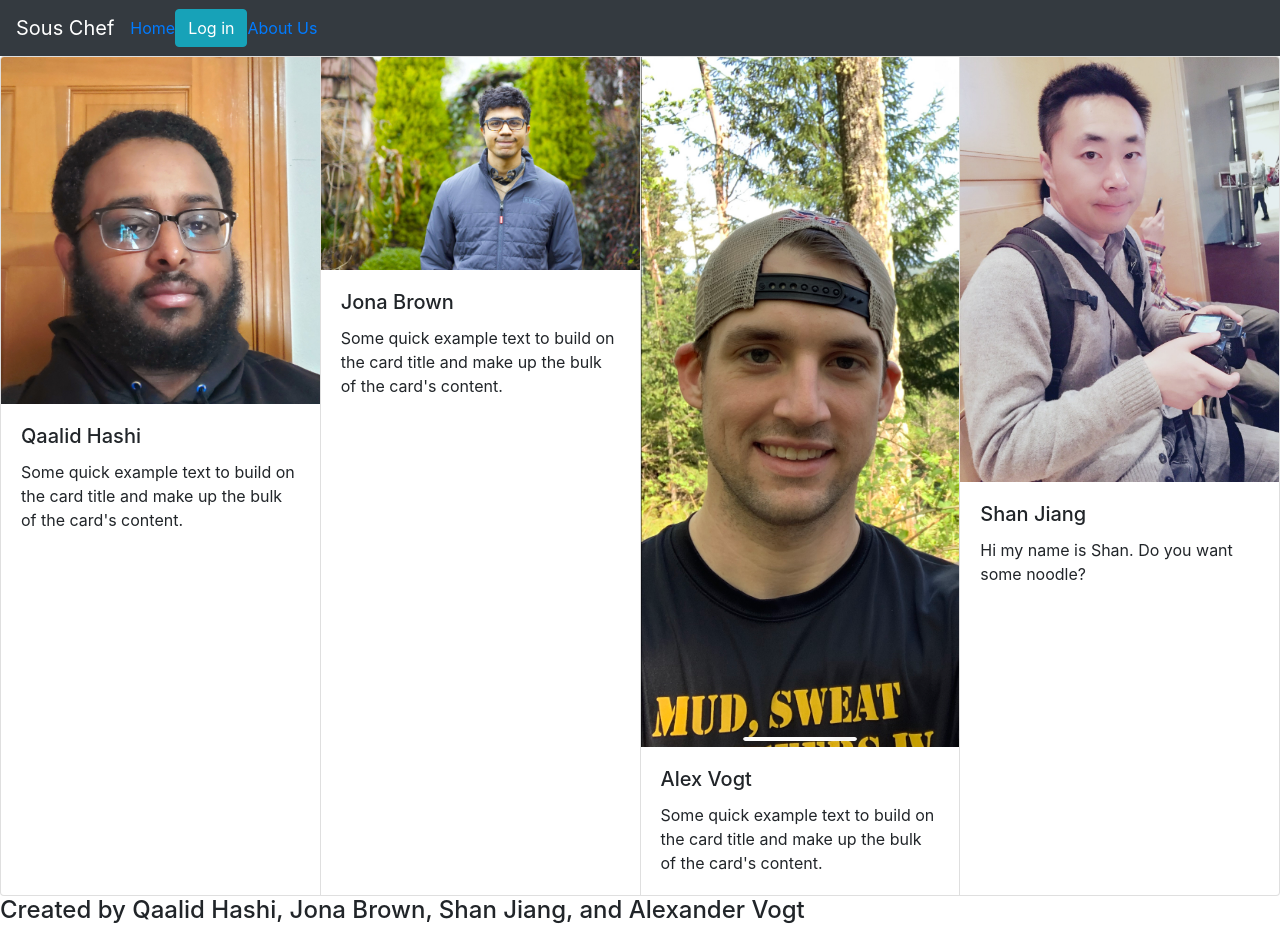
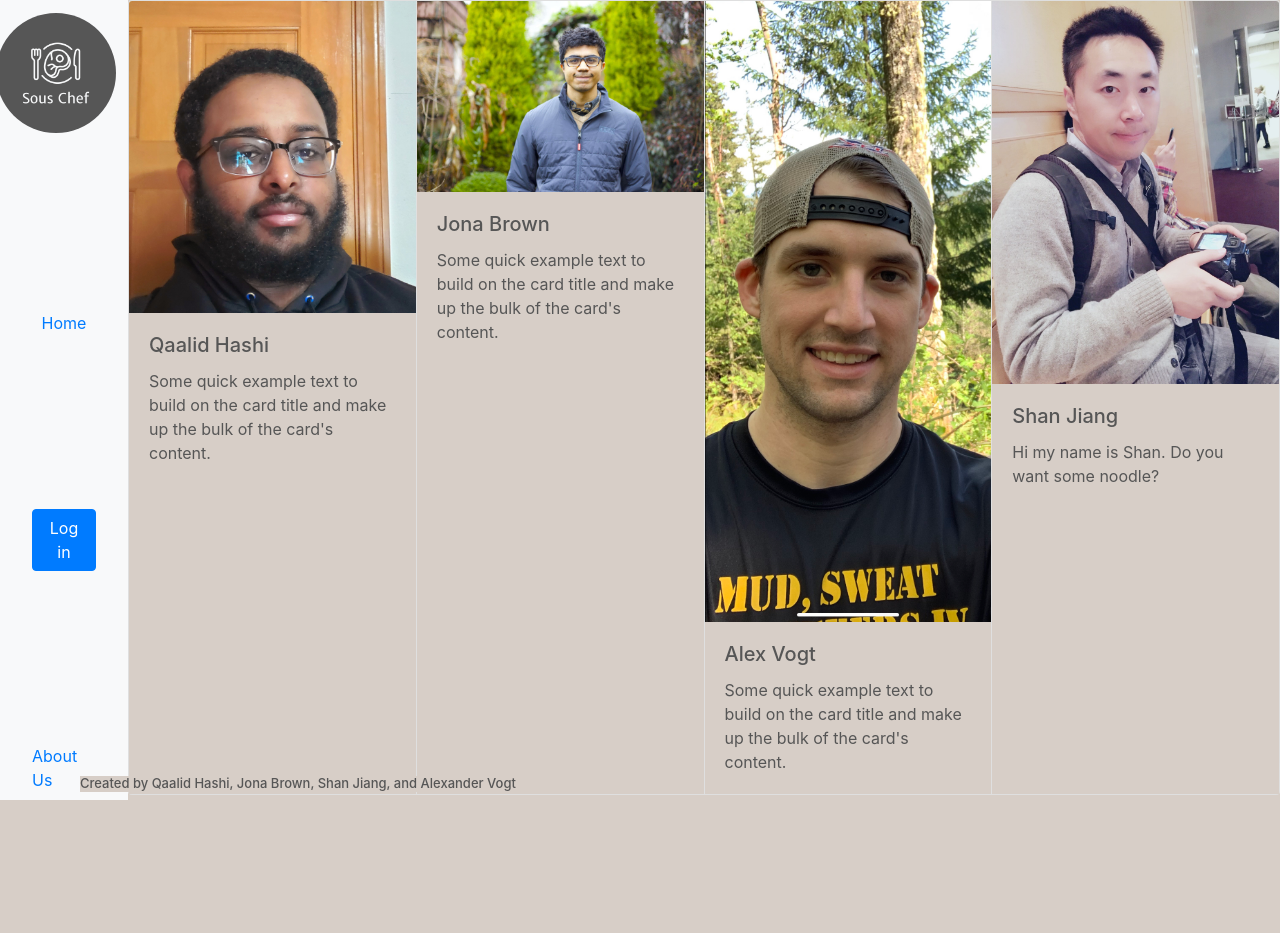
Before and after one commit to Team-PUT/final-project, a React (Create React App) app: page /aboutUs in a window 1280 px wide. After the commit the page ends 800 px from the top, so only its background shows below. Built offline with nearby package versions, Linux system fonts and the light colour scheme.

Commit message:
Profile not working, all else functional

```diff
--- a/src/App.css
+++ b/src/App.css
@@ -1,38 +1,4 @@
-.App {
-  text-align: center;
+* {
+  background-color: #D7CEC7;
+  color: #565656;
 }
-
-.App-logo {
-  height: 40vmin;
-  pointer-events: none;
-}
-
-@media (prefers-reduced-motion: no-preference) {
-  .App-logo {
-    animation: App-logo-spin infinite 20s linear;
-  }
-}
-
-.App-header {
-  background-color: #282c34;
-  min-height: 100vh;
-  display: flex;
-  flex-direction: column;
-  align-items: center;
-  justify-content: center;
-  font-size: calc(10px + 2vmin);
-  color: white;
-}
-
-.App-link {
-  color: #61dafb;
-}
-
-@keyframes App-logo-spin {
-  from {
-    transform: rotate(0deg);
-  }
-  to {
-    transform: rotate(360deg);
-  }
-}
--- a/src/App.js
+++ b/src/App.js
@@ -9,6 +9,7 @@ import FormPage from './FormPage';
 import Footer from './Footer';
 import Profile from './Profile';
 import AboutUs from './AboutUs';
+import HomePage from './HomePage';
 
 import 'bootstrap/dist/css/bootstrap.min.css';
 
@@ -25,12 +26,15 @@ class App extends React.Component {
   console.log(isAuthenticated);
 
   return (
-    <>
+    <div className="body">
         <Router className="body">
           <IsLoadingAndError>
             <NavbarClass auth = {isAuthenticated}/>
             <Switch>
               <Route exact path="/">
+                <HomePage/>
+              </Route>
+              <Route exact path="/form">
               {isAuthenticated ?
               <FormPage />
                 :
@@ -47,7 +51,7 @@ class App extends React.Component {
           </IsLoadingAndError>
         </Router>
       <Footer />
-    </>
+    </div>
   )
   }
 }
--- /dev/null
+++ b/src/Footer.css
@@ -0,0 +1,11 @@
+.footer-text {
+  display: flex;
+  justify-content: center;
+  font-size: small;
+  position: fixed;
+  bottom: 0;
+  margin-left: 5rem;
+}
+.footer-container {
+  margin-bottom: 0;
+}
--- a/src/Footer.js
+++ b/src/Footer.js
@@ -1,10 +1,13 @@
 import React from 'react';
 
+import './Footer.css';
 
 class Footer extends React.Component {
   render () {
     return (
-      <h4> Created by Qaalid Hashi, Jona Brown, Shan Jiang, and Alexander Vogt </h4>
+      <div className="footer-container">
+      <h4 className="footer-text"> Created by Qaalid Hashi, Jona Brown, Shan Jiang, and Alexander Vogt </h4>
+      </div>
     )
   }
 }
--- /dev/null
+++ b/src/LoginButton.css
@@ -0,0 +1,3 @@
+.button {
+  background-color: #76323F;
+}
--- a/src/LoginButton.js
+++ b/src/LoginButton.js
@@ -1,10 +1,11 @@
 import React from 'react';
 import { useAuth0 } from '@auth0/auth0-react';
 import { Button } from 'react-bootstrap';
+import './LoginButton.css';
 
 const LoginButton = () => {
     const { loginWithRedirect } = useAuth0();
-  return <Button variant="info" onClick = {()=>loginWithRedirect()}>Log in </Button>;
+  return <Button className="button" onClick = {()=>loginWithRedirect()}>Log in </Button>;
 };
 
 export default LoginButton;
--- /dev/null
+++ b/src/LogoutButton.css
@@ -0,0 +1,3 @@
+.button {
+  background-color: #76323F;
+}
--- a/src/NavBarClass.js
+++ b/src/NavBarClass.js
@@ -2,26 +2,38 @@ import React from 'react';
 import { Link } from "react-router-dom";
 
 import Navbar from 'react-bootstrap/Navbar';
+import Container from 'react-bootstrap/Container';
 
 import LogoutButton from './LogoutButton';
 import Login from './Login';
 
 import './NavbarClass.css';
+import Logo from './picture/Sous-Chef-4.png';
 
 class NavBarClass extends React.Component {
   render () {
     return (
       <>
-      <Navbar collapseOnSelect expand="lg" bg="dark" variant="dark" className ="navbar-container">
-        <Navbar.Brand>Sous Chef</Navbar.Brand>
+      <Navbar collapseOnSelect expand="lg" className ="navbar-container" bg="light" variant="light">
+      <Container className="navbar">
+      <Navbar.Brand className="brand-name">
+        <img
+          alt=""
+          src={Logo}
+          width="120"
+          height="120"
+          className="d-inline-block align-top"
+        />{' '}
+      </Navbar.Brand>
         <Link to="/">Home</Link>
         {this.props.auth ?
           <>
-          <Link to="/profile">Profile</Link>
+          <Link to="/profile" className="profile-link">Profile</Link>
           <LogoutButton />
           </>
           : <Login/>}
-        <Link to="/aboutUs">About Us</Link>
+        <Link to="/aboutUs" className="about-us-link">About Us</Link>
+      </Container>
       </Navbar>
       </>
     )
--- a/src/NavbarClass.css
+++ b/src/NavbarClass.css
@@ -0,0 +1,21 @@
+.d-inline-block {
+  background-color: #565656;
+  border-radius: 50%;
+}
+
+.navbar-container {
+  width: 10vw;
+  height: 100%;
+  float: left;
+}
+
+.navbar {
+  display: flex;
+  background-color: #F8F9FA;
+  flex-direction: column;
+  height: 100vh;
+}
+
+.brand-name {
+  background-color: #F8F9FA;
+}
--- a/src/index.css
+++ b/src/index.css
@@ -5,6 +5,7 @@ body {
     sans-serif;
   -webkit-font-smoothing: antialiased;
   -moz-osx-font-smoothing: grayscale;
+  background-color: #465C8B;
 }
 
 code {
```
Also changed, not shown: src/HomePage.js (line endings or trailing spaces), src/picture/Sous-Chef-2.png (deleted), src/picture/Sous-Chef-4.png (added).
